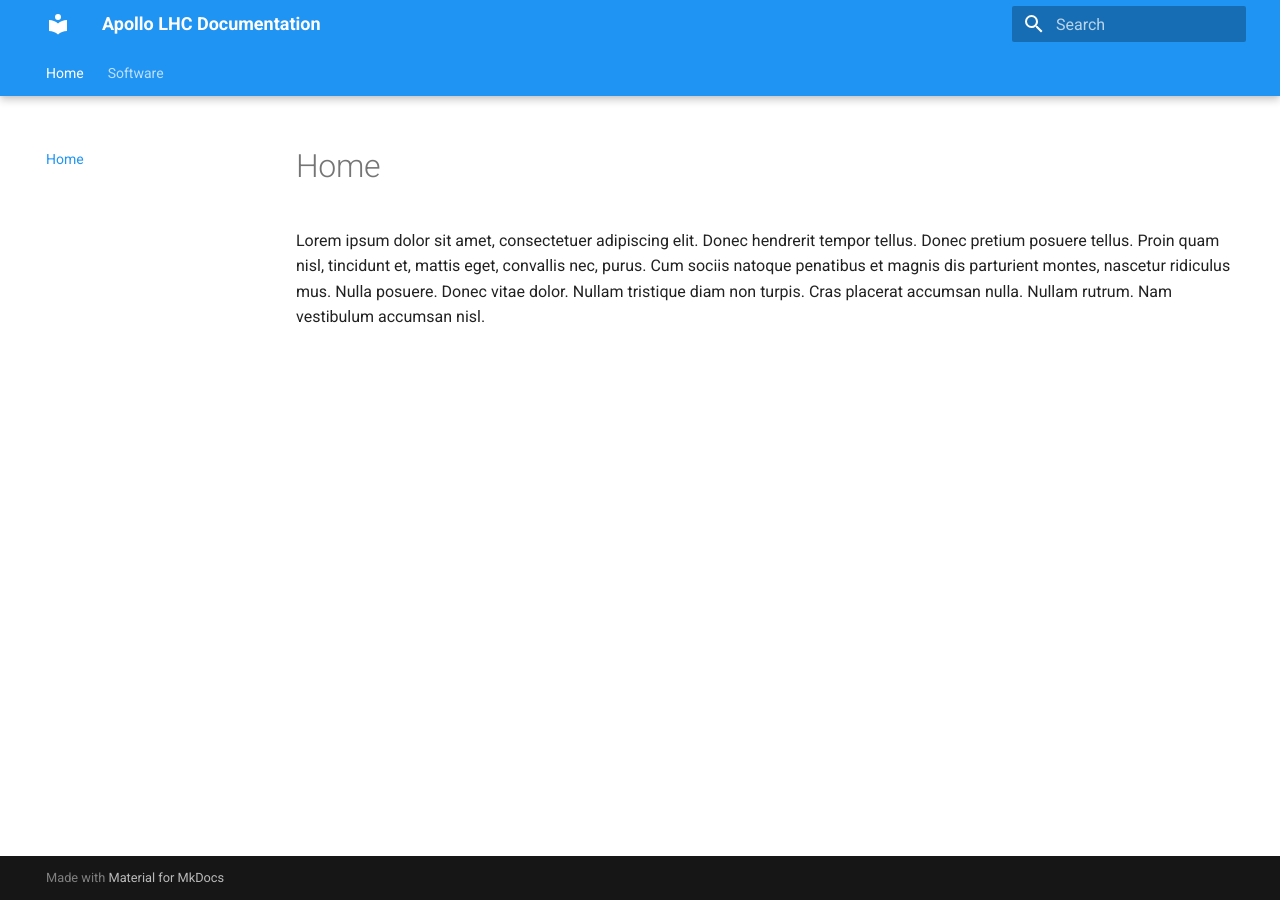
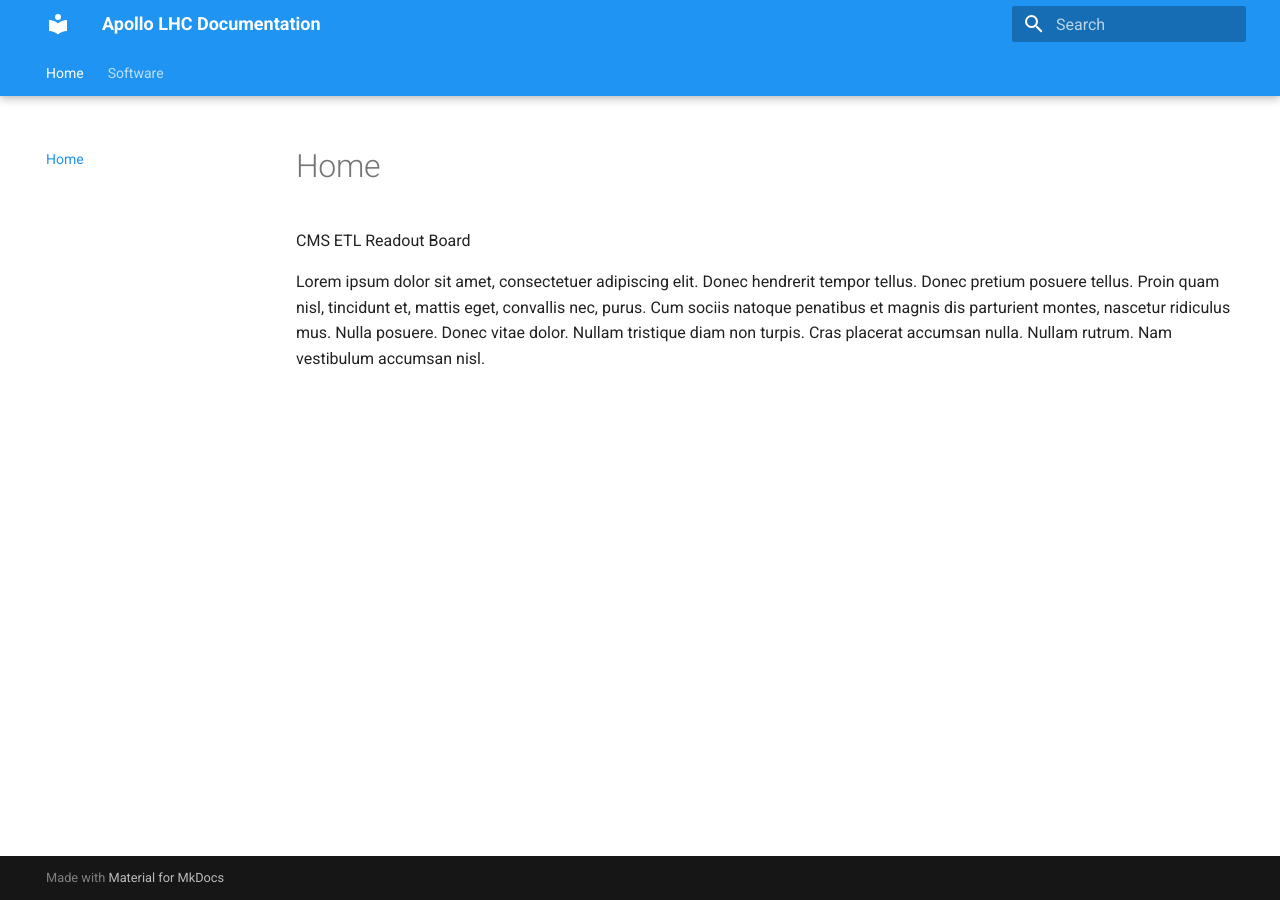
Before and after one commit to andrewpeck/etl-rb-docs, an MkDocs documentation site: the page built from docs/index.md, in a window 1280 px wide. Built offline with MkDocs 1.6.1 and Material for MkDocs 9.7.7, drawn with Linux system fonts in a browser that asks for light colours.

Commit message:
Update homepage

```diff
--- a/docs/index.md
+++ b/docs/index.md
@@ -1,4 +1,6 @@
 # Home
+
+CMS ETL Readout Board
 
 Lorem ipsum dolor sit amet, consectetuer adipiscing elit. Donec hendrerit tempor
 tellus. Donec pretium posuere tellus. Proin quam nisl, tincidunt et, mattis
```
